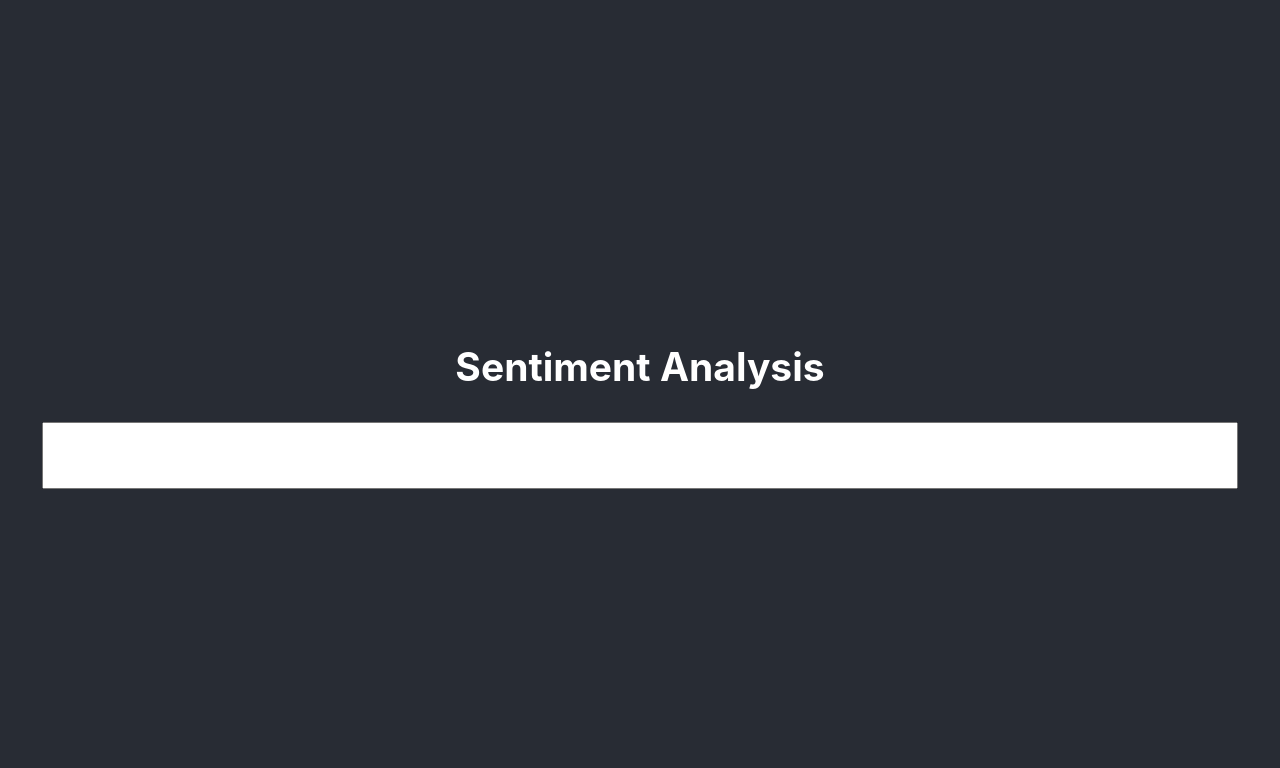
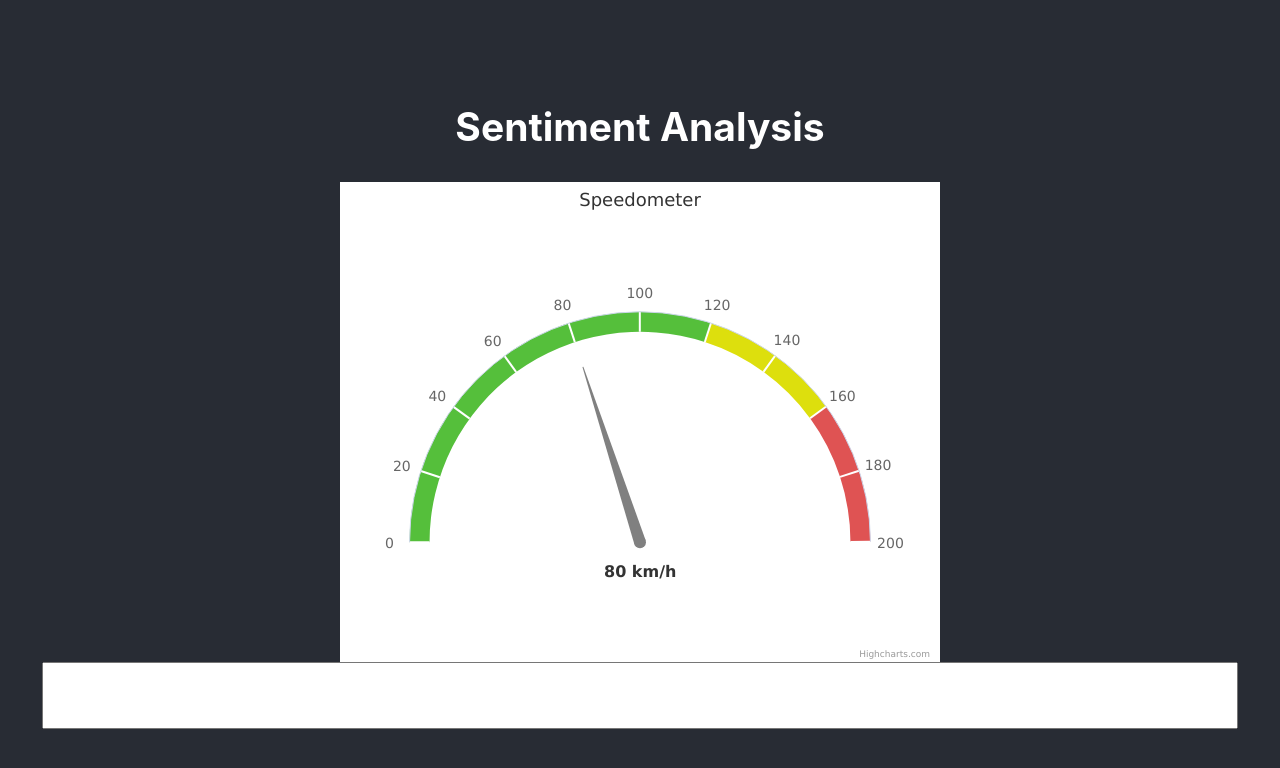
Before and after one commit to rdonald/youtube-chat-sentiment-analysis, a React (Create React App) app: page / in a window 1280 px wide. Shown: the top 768 px of the page. Built offline with nearby package versions, Linux system fonts and the light colour scheme; what sentiment would draw is missing.

Commit message:
Added dummy gauge chart component from highcharts.js

```diff
--- a/package.json
+++ b/package.json
@@ -7,6 +7,8 @@
     "@testing-library/react": "^13.4.0",
     "@testing-library/user-event": "^13.5.0",
     "axios": "^1.3.4",
+    "highcharts": "^10.3.3",
+    "highcharts-react-official": "^3.2.0",
     "react": "^18.2.0",
     "react-dom": "^18.2.0",
     "react-scripts": "5.0.1",
--- a/src/App.js
+++ b/src/App.js
@@ -6,12 +6,106 @@ import neutralGIF from './images/neutralGIF.gif';
 import React, { useState, useEffect } from 'react';
 import LiveStreamingServices from "./services/livestreamServices.js";
 import Sentiment from 'sentiment';
+import Highcharts from 'highcharts'
+import HighchartsReact from 'highcharts-react-official';
 
 const sentiment = new Sentiment();
 const chatMesages = new Set();
 const APIKey = "<API_KEY_HERE>";
 
+const options = {
+
+  chart: {
+      type: 'gauge',
+      plotBackgroundColor: null,
+      plotBackgroundImage: null,
+      plotBorderWidth: 0,
+      plotShadow: false,
+      height: '80%'
+  },
+
+  title: {
+      text: 'Speedometer'
+  },
+
+  pane: {
+      startAngle: -90,
+      endAngle: 89.9,
+      background: null,
+      center: ['50%', '75%'],
+      size: '110%'
+  },
+
+  // the value axis
+  yAxis: {
+      min: 0,
+      max: 200,
+      tickPixelInterval: 72,
+      tickPosition: 'inside',
+      tickColor: Highcharts.defaultOptions.chart.backgroundColor || '#FFFFFF',
+      tickLength: 20,
+      tickWidth: 2,
+      minorTickInterval: null,
+      labels: {
+          distance: 20,
+          style: {
+              fontSize: '14px'
+          }
+      },
+      plotBands: [{
+          from: 0,
+          to: 120,
+          color: '#55BF3B', // green
+          thickness: 20
+      }, {
+          from: 120,
+          to: 160,
+          color: '#DDDF0D', // yellow
+          thickness: 20
+      }, {
+          from: 160,
+          to: 200,
+          color: '#DF5353', // red
+          thickness: 20
+      }]
+  },
+
+  series: [{
+      name: 'Speed',
+      data: [80],
+      tooltip: {
+          valueSuffix: ' km/h'
+      },
+      dataLabels: {
+          format: '{y} km/h',
+          borderWidth: 0,
+          color: (
+              Highcharts.defaultOptions.title &&
+              Highcharts.defaultOptions.title.style &&
+              Highcharts.defaultOptions.title.style.color
+          ) || '#333333',
+          style: {
+              fontSize: '16px'
+          }
+      },
+      dial: {
+          radius: '80%',
+          backgroundColor: 'gray',
+          baseWidth: 12,
+          baseLength: '0%',
+          rearLength: '0%'
+      },
+      pivot: {
+          backgroundColor: 'gray',
+          radius: 6
+      }
+  }]
+}
+
 function App() {
+  var Highcharts = require('highcharts');
+  require('highcharts/highcharts-more')(Highcharts);
+
   const [streamURL, setURL] = useState('');
   const [sentimentScore, setSentimentScore] = useState(null);
 
@@ -52,6 +146,8 @@ function App() {
       <header className="App-header">
         <h2>Sentiment Analysis</h2>
 
+        <HighchartsReact highcharts={Highcharts} options={options}></HighchartsReact>
+
         <input value={streamURL} onChange={e => setURL(e.target.value)} style={{ padding: '20px', fontSize: '20px', width: '90%' }}/>
 
         {
```
Also changed, not shown: 1 other file (tests, documents, lock files or other folders).
